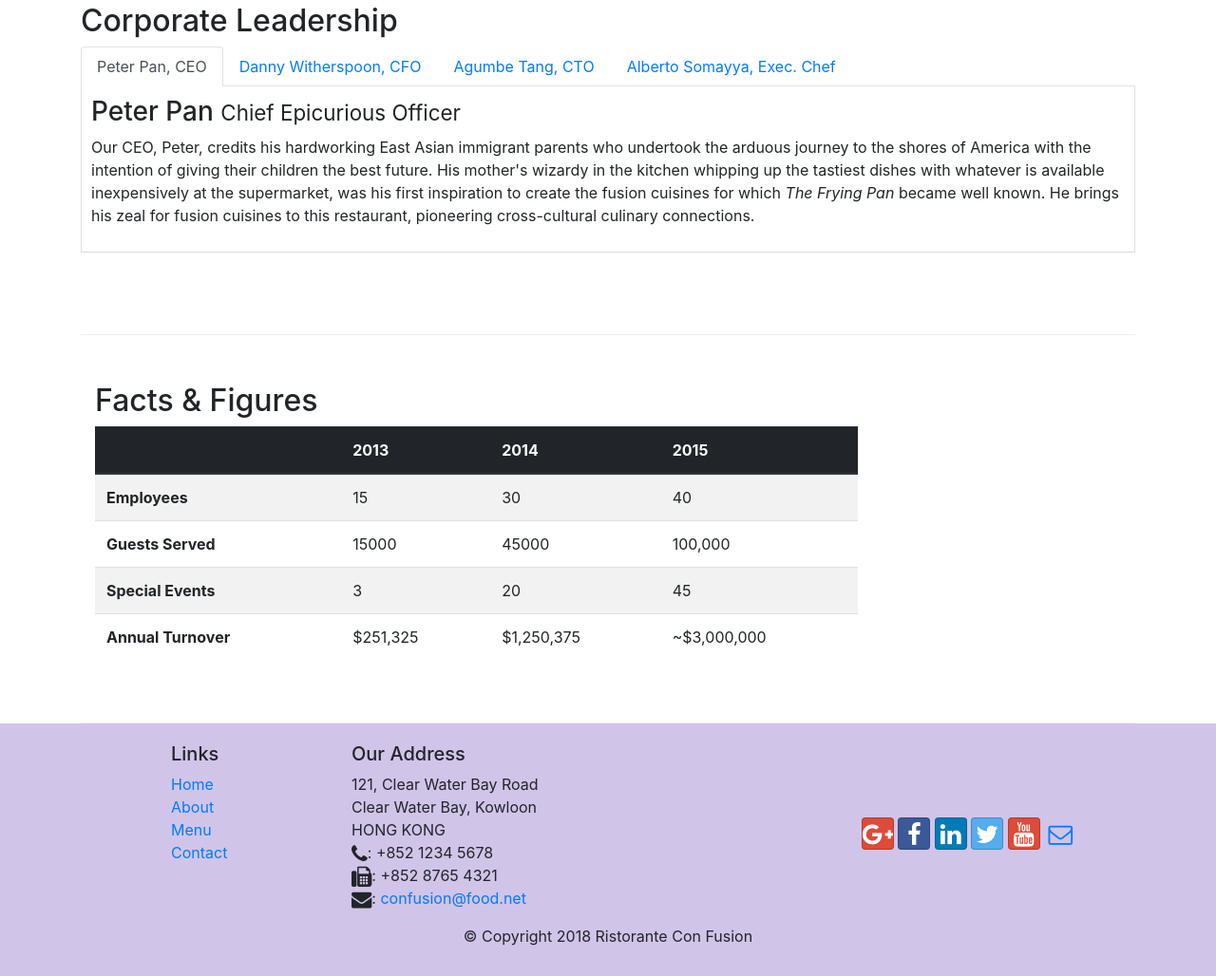
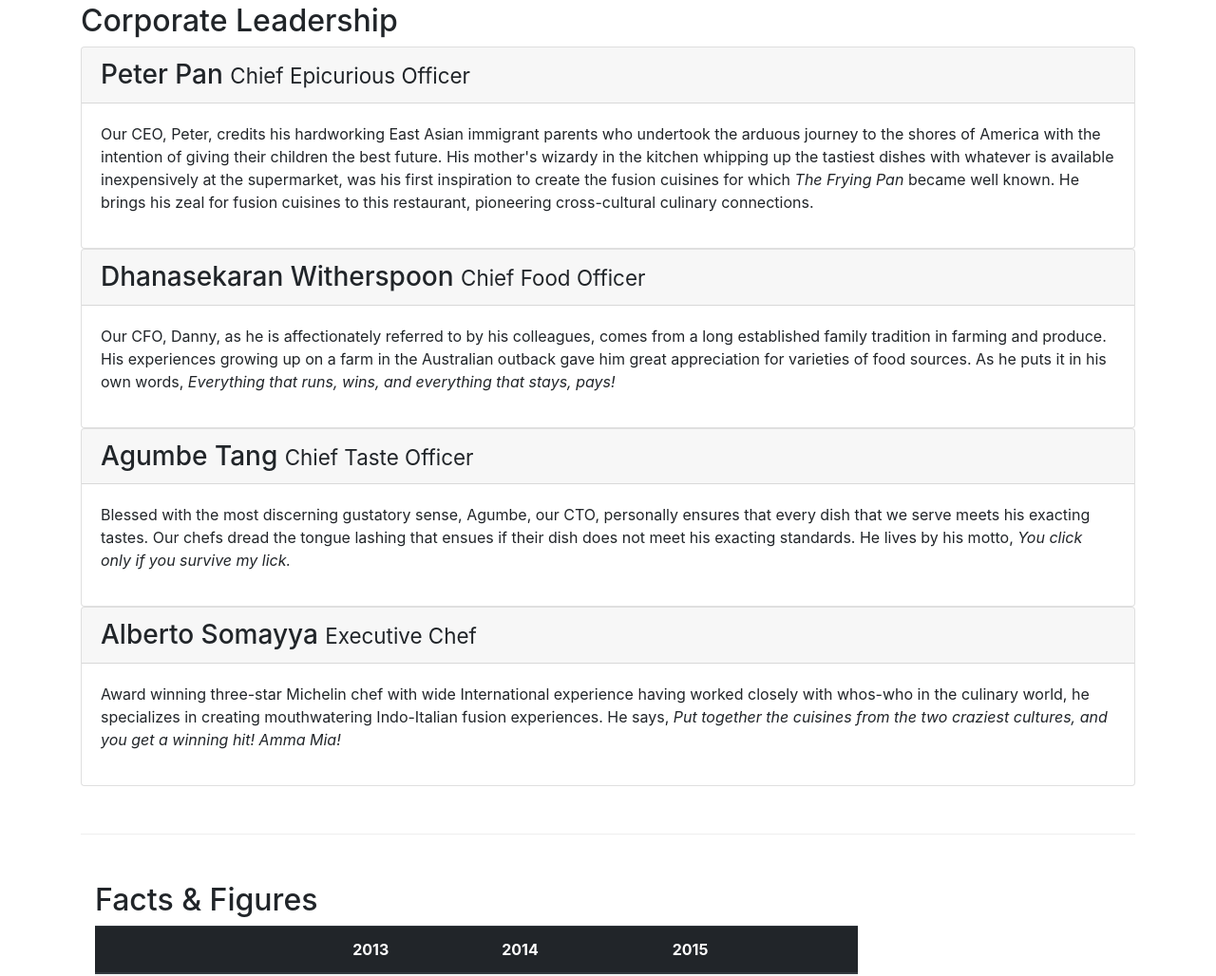
Before and after one commit to rfsants001/Front-End-Bootstrap, a website: page conFusion/aboutus.html in a window 1280 px wide. Shown: the part 1019-2047 px from the top of the page at 95% size. Drawn offline with nearby package versions, Linux system fonts and the light colour scheme.

Commit message:
Accordion

```diff
--- a/conFusion/aboutus.html
+++ b/conFusion/aboutus.html
@@ -112,60 +112,102 @@
             <div>
                 <h2>Corporate Leadership</h2>
 
-                <ul class="nav nav-tabs">
-                    <li class="nav-item">
-                        <a href="#peter" class="nav-link active" role="tab" data-toggle="tab">
-                            Peter Pan, CEO
-                        </a>
-                    </li>
+                <div id="accordion">
 
-                    <li class="nav-item">
-                        <a href="#danny" class="nav-link" role="tab" data-toggle="tab">
-                            Danny Witherspoon, CFO
-                        </a>
-                    </li>
+                    <div class="card">
 
-                    <li class="nav-item">
-                        <a href="#agume" class="nav-link" role="tab" data-toggle="tab">
-                            Agumbe Tang, CTO
-                        </a>
-                    </li>
+                        <div class="card-header" role="tab" id=peterhead>
+                            <h3 class="mb-0">
+                                <a data-toggle="collapse" data-target="#peter">
+                                    Peter Pan <small>Chief Epicurious Officer</small>
+                                </a>
+                            </h3>
+                        </div>
 
-                    <li class="nav-item">
-                        <a href="#alberto" class="nav-link" role="tab" data-toggle="tab">
-                            Alberto Somayya, Exec. Chef
-                        </a>
-                    </li>
-                </ul>
-
-                <div class="tab-content">
-
-                    <div role="tabpanel" id="peter" class="tab-pane fade show active">
-
-                        <h3>Peter Pan <small>Chief Epicurious Officer</small></h3>
-                        <p class="d-none d-lg-block">Our CEO, Peter, credits his hardworking East Asian immigrant parents who undertook the arduous journey to the shores of America with the intention of giving their children the best future. His mother's wizardy in the kitchen whipping up the tastiest dishes with whatever is available inexpensively at the supermarket, was his first inspiration to create the fusion cuisines for which <em>The Frying Pan</em> became well known. He brings his zeal for fusion cuisines to this restaurant, pioneering cross-cultural culinary connections.</p>
-
+                        <div role="tabpanel" id="peter" class="collapse show" data-parent="#accordion">
+                            <div class="card-body">
+                                <p class="d-none d-lg-block">Our CEO, Peter, credits his hardworking East Asian
+                                    immigrant parents who undertook the arduous journey to the shores of America
+                                    with the intention of giving their children the best future. His mother's wizardy
+                                    in the kitchen whipping up the tastiest dishes with whatever is available inexpensively
+                                    at the supermarket, was his first inspiration to create the fusion cuisines for which
+                                    <em>
+                                        The Frying Pan
+                                    </em>
+                                    became well known. He brings his zeal for fusion cuisines to this
+                                    restaurant, pioneering cross-cultural culinary connections.
+                                </p>
+                            </div>
+                        </div>
                     </div>
 
-                    <div role="tabpanel" id="danny" class="tab-pane fade">
-
-                        <h3>Dhanasekaran Witherspoon <small>Chief Food Officer</small></h3>
-                        <p class="d-none d-lg-block">Our CFO, Danny, as he is affectionately referred to by his colleagues, comes from a long established family tradition in farming and produce. His experiences growing up on a farm in the Australian outback gave him great appreciation for varieties of food sources. As he puts it in his own words, <em>Everything that runs, wins, and everything that stays, pays!</em></p>
-
+                    <div class="card">
+                        <div class="card-header" role="tab" id="dannyhead">
+                            <h3 class="mb-0">
+                                <a data-toggle="collapse" data-target="#danny">
+                                    Dhanasekaran Witherspoon <small>Chief Food Officer</small>
+                                </a>
+                            </h3>
+                        </div>
+                        <div role="tabpanel" id="danny" class="collapse show" data-parent="#accordion">
+                           <div class="card-body">
+                                <p class="d-none d-lg-block">
+                                    Our CFO, Danny, as he is affectionately referred to by his colleagues,
+                                    comes from a long established family tradition in farming and produce.
+                                    His experiences growing up on a farm in the Australian outback gave him great
+                                    appreciation for varieties of food sources. As he puts it in his own words,
+                                    <em>
+                                        Everything that runs, wins, and everything that stays, pays!
+                                    </em>
+                                </p>
+                           </div>
+                        </div>
                     </div>
 
-                    <div role="tabpanel" id="agume" class="tab-pane fade">
-
-                        <h3>Agumbe Tang <small>Chief Taste Officer</small></h3>
-                        <p class="d-none d-lg-block">Blessed with the most discerning gustatory sense, Agumbe, our CTO, personally ensures that every dish that we serve meets his exacting tastes. Our chefs dread the tongue lashing that ensues if their dish does not meet his exacting standards. He lives by his motto, <em>You click only if you survive my lick.</em></p>
-
+                    <div class="card">
+                        <div class="card-header" role="tab" id="agumehead">
+                            <h3 class="mb-0">
+                                <a data-toggle="collapse" data-target="#agume">
+                                    Agumbe Tang <small>Chief Taste Officer</small>
+                                </a>
+                            </h3>
+                        </div>
+                        <div role="tabpanel" id="agume" class="collapse show" data-parent="#accordion">
+                           <div class="card-body">
+                                <p class="d-none d-lg-block">
+                                    Blessed with the most discerning gustatory sense,
+                                    Agumbe, our CTO, personally ensures that every dish that we serve meets his
+                                    exacting tastes. Our chefs dread the tongue lashing that ensues if their dish
+                                    does not meet his exacting standards. He lives by his motto,
+                                    <em>
+                                        You click only if you survive my lick.
+                                    </em>
+                                </p>
+                           </div>
+                        </div>
                     </div>
 
-                    <div role="tabpanel" id="alberto" class="tab-pane fade">
-
-                        <h3>Alberto Somayya <small>Executive Chef</small></h3>
-                        <p class="d-none d-lg-block">Award winning three-star Michelin chef with wide International experience having worked closely with whos-who in the culinary world, he specializes in creating mouthwatering Indo-Italian fusion experiences. He says, <em>Put together the cuisines from the two craziest cultures, and you get a winning hit! Amma Mia!</em></p>
-
+                    <div class="card">
+                        <div class="card-header" role="tab" id="albertohead">
+                            <h3 class="mb-0">
+                                <a data-toggle="collapse" data-target="#alberto">
+                                    Alberto Somayya <small>Executive Chef</small>
+                                </a>
+                            </h3>
+                        </div>
+                        <div role="tabpanel" id="alberto" class="collapse show" data-parent="#accordion">
+                            <div class="card-body">
+                                <p class="d-none d-lg-block">
+                                    Award winning three-star Michelin chef with wide International
+                                    experience having worked closely with whos-who in the culinary world, he specializes
+                                    in creating mouthwatering Indo-Italian fusion experiences. He says,
+                                    <em>
+                                        Put together the cuisines from the two craziest cultures,
+                                        and you get a winning hit! Amma Mia!
+                                    </em>
+                                </p>
+                            </div>
+                        </div>
                     </div>
 
                 </div>
```
